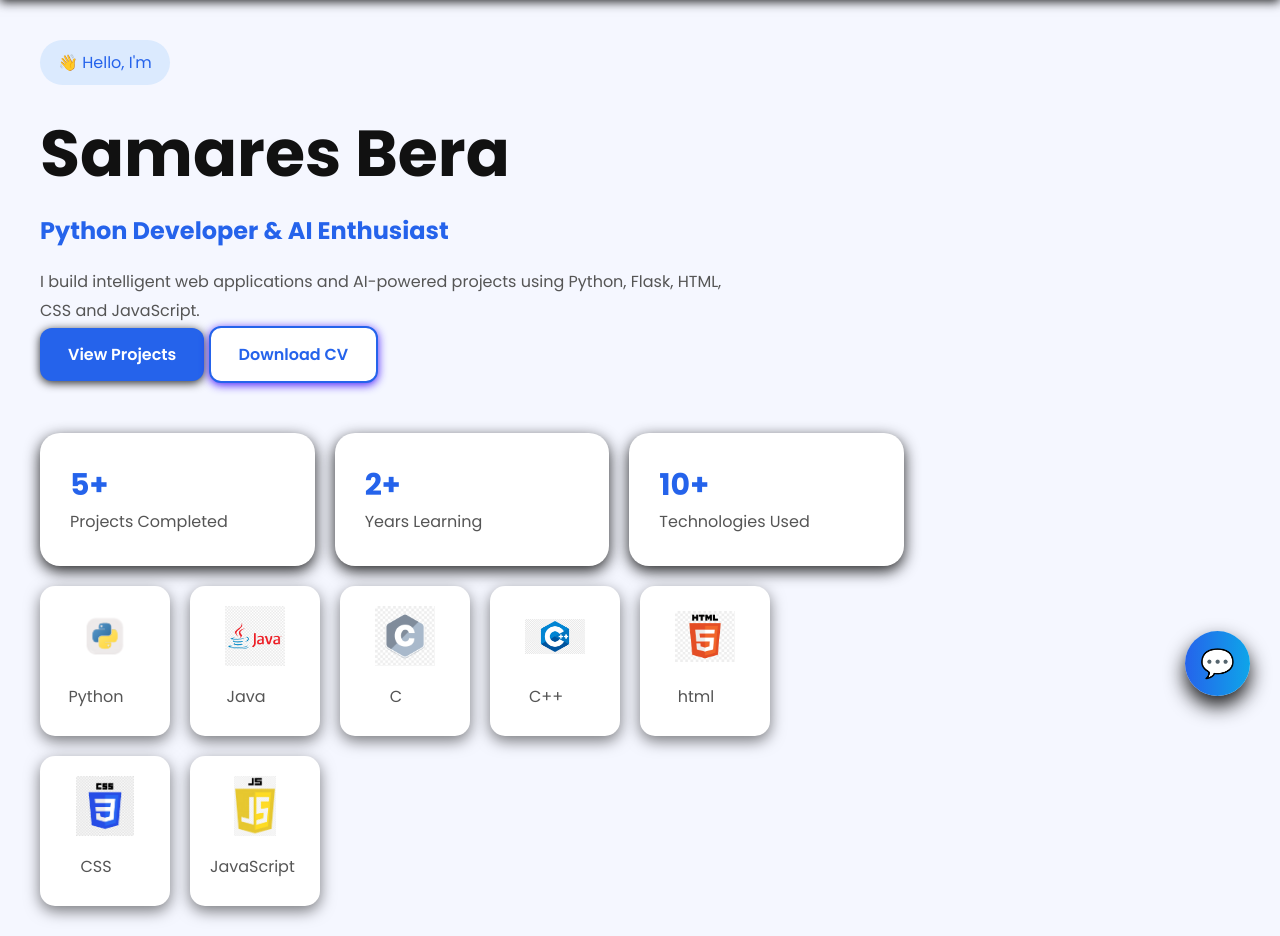
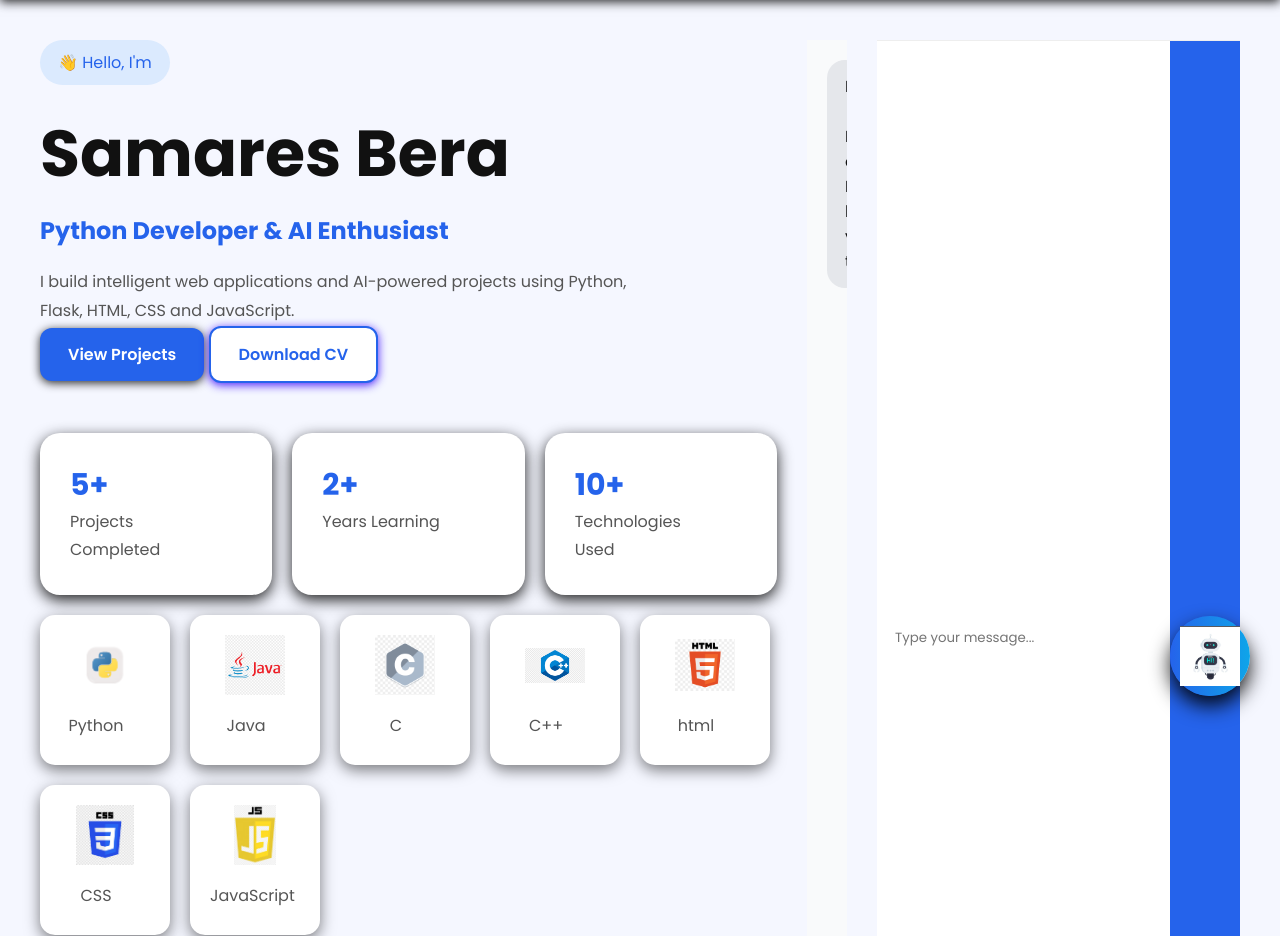
Before and after one commit to samaresbera16-cyber/AI-chatbot, a Flask app: page / in a window 1280 px wide. Shown: the part 84-1020 px from the top of the page. Run offline with Flask 3, Linux system fonts and the light colour scheme.

Commit message:
updated CV

```diff
--- a/static/style.css
+++ b/static/style.css
@@ -377,3 +377,17 @@ nav ul li a{
     font-size: 30px;
     cursor: pointer;
 }
+
+.chat-toggle{
+    width:80px;
+    height:80px;
+    border-radius:50%;
+    display:flex;
+    justify-content:center;
+    align-items:center;
+}
+
+.chat-toggle img{
+    width:60px;
+    height:60px;
+}
--- a/templates/index.html
+++ b/templates/index.html
@@ -212,18 +212,8 @@
 
 <!-- FLOATING CHAT BUTTON -->
 <div class="chat-toggle" onclick="toggleChat()">
-    💬
+    <img src="{{ url_for('static', filename='robot.png') }}" alt="Chatbot">
 </div>
-
-
-<!-- CHATBOT -->
-<div class="chatbot-section" id="chatbot">
-
-    <!-- CHAT HEADER -->
-    <div class="chat-header">
-        <h2>Samares</h2>
-        <span>Online</span>
-    </div>
 
 
     <!-- CHAT BODY -->
```
Also changed, not shown: static/robot.png (added), 1 other file.
